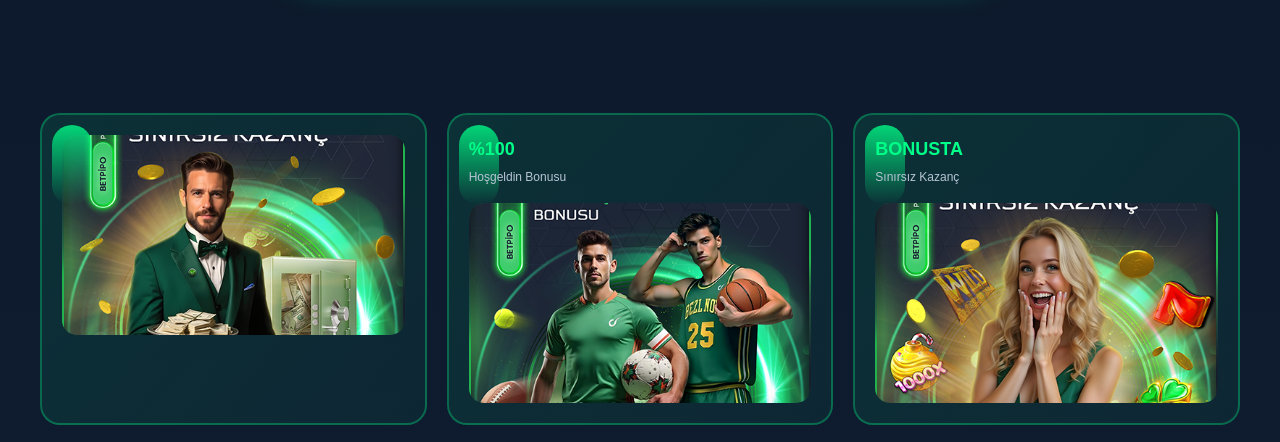
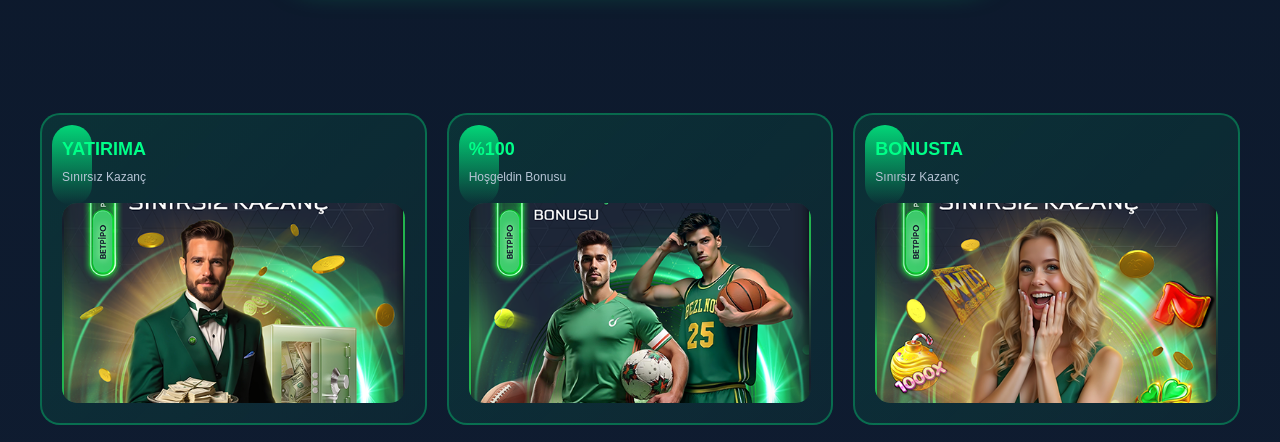
Before and after one commit to Landing-push/betpipo-test, a plain HTML site: page index.html in a window 1280 px wide. Shown: the part 800-1242 px from the top of the page. Drawn offline with Linux system fonts and the light colour scheme.

Commit message:
minor fix

```diff
--- a/index.html
+++ b/index.html
@@ -37,6 +37,9 @@
         <section class="features-grid container">
             <div class="feature-card">
 
+
+              <h3>Yatırıma</h3>
+                <p>Sınırsız Kazanç</p>
                 <div class="feature-image">
                     <img src="images/Bonus_01.png" alt="Yatırıma">
                 </div>
```
